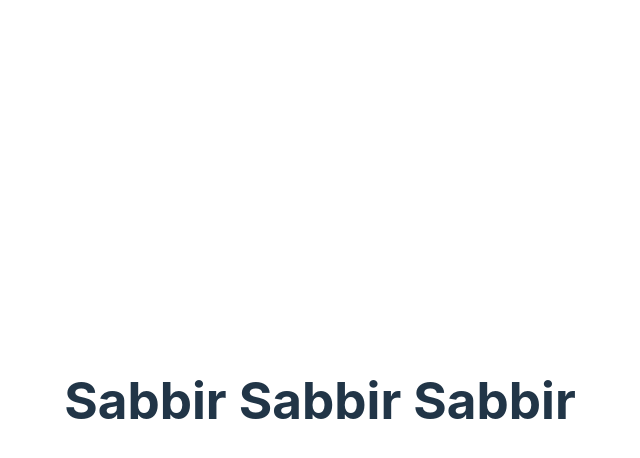
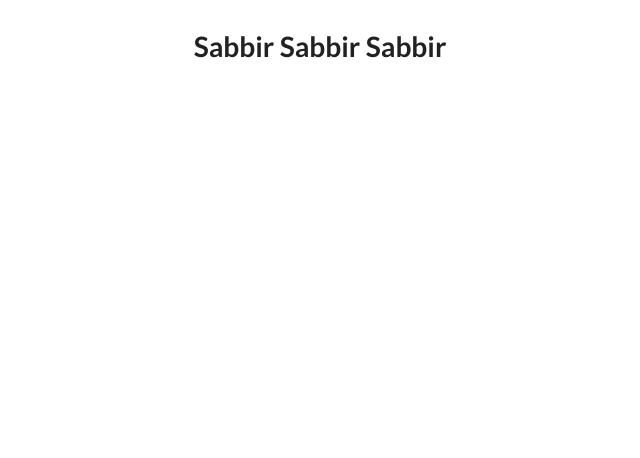
Before and after one commit to noel-mccallum/Redux-Crud, a React (Vite) app: page / in a window 1280 px wide. Shown: the top 458 px of the page, without its empty margins (320-960 px from the left). Built offline with nearby package versions, Linux system fonts and the light colour scheme.

Commit message:
new folder created, necessary package are installed

```diff
--- a/index.html
+++ b/index.html
@@ -4,6 +4,7 @@
     <meta charset="UTF-8" />
     <link rel="icon" type="image/svg+xml" href="/vite.svg" />
     <meta name="viewport" content="width=device-width, initial-scale=1.0" />
+    <link rel="stylesheet" href="https://cdnjs.cloudflare.com/ajax/libs/semantic-ui/2.5.0/semantic.min.css" integrity="sha512-KXol4x3sVoO+8ZsWPFI/r5KBVB/ssCGB5tsv2nVOKwLg33wTFP3fmnXa47FdSVIshVTgsYk/1734xSk9aFIa4A==" crossorigin="anonymous" referrerpolicy="no-referrer" />
     <title>Vite + React</title>
   </head>
   <body>
--- a/package.json
+++ b/package.json
@@ -10,8 +10,12 @@
     "preview": "vite preview"
   },
   "dependencies": {
+    "axios": "^1.4.0",
     "react": "^18.2.0",
-    "react-dom": "^18.2.0"
+    "react-dom": "^18.2.0",
+    "react-redux": "^8.1.1",
+    "react-router-dom": "^6.14.2",
+    "redux": "^4.2.1"
   },
   "devDependencies": {
     "@types/react": "^18.2.14",
--- a/src/index.css
+++ b/src/index.css
@@ -1,4 +1,4 @@
-:root {
+/* :root {
   font-family: Inter, system-ui, Avenir, Helvetica, Arial, sans-serif;
   line-height: 1.5;
   font-weight: 400;
@@ -66,4 +66,4 @@ button:focus-visible {
   button {
     background-color: #f9f9f9;
   }
-}
+} */
--- /dev/null
+++ b/src/redux/constants/actionTypes.js
@@ -0,0 +1,5 @@
+export const actionTypes = {
+    SET_PRODUCTS : 'SET_PRODUCTS',
+    SELECTED_PRODUCT : 'SELECTED_PRODUCTS',
+    REMOVE_PRODUCT : 'REMOVE_PRODUCTS'
+}
--- /dev/null
+++ b/src/redux/store.js
@@ -0,0 +1 @@
+import { createStore } from 'react-redux'
```
Also changed, not shown: src/redux/actions/productActions.js (added), src/redux/rootReducer.js (added), 1 other file (tests, documents, lock files or other folders).
